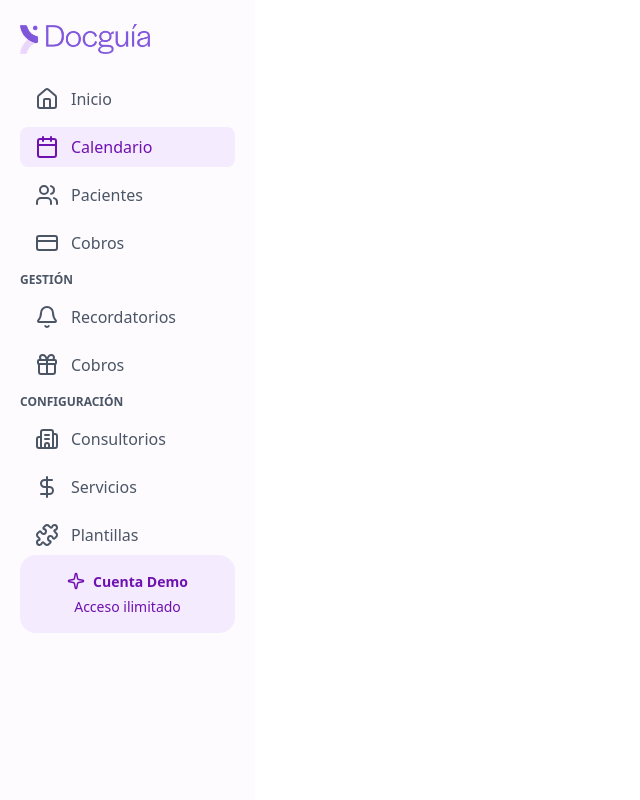
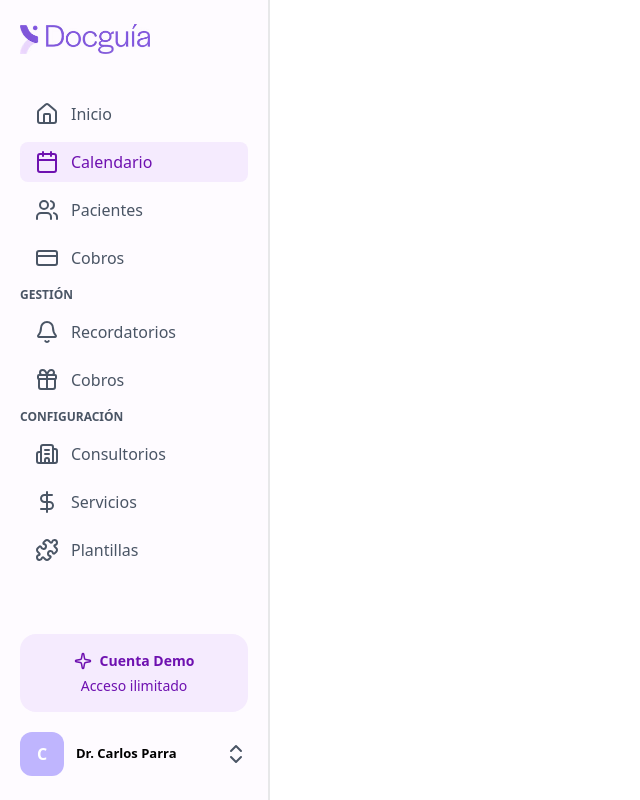
Before and after one commit to pruiz5514/Docguia, a Next.js app: page / in a window 1280 px wide. Shown: the whole page, without its empty margins (0-640 px from the left). Built offline with nearby package versions, Linux system fonts and the light colour scheme.

Commit message:
basic structure of aside

```diff
--- /dev/null
+++ b/src/app/components/molecules/ProfileSection.tsx
@@ -0,0 +1,19 @@
+import { ChevronsUpDown } from 'lucide-react'
+import React from 'react'
+
+const ProfileSection = () => {
+  return (
+    <div className='flex items-center justify-between'>
+        <div className='flex items-center gap-3'>
+            <div className='w-11 h-11 bg-[#bfb5fe] flex justify-center items-center rounded-xl text-white font-bold'>
+                C
+            </div>
+            <span className='text-black font-semibold text-[13px]'>Dr. Carlos Parra</span>
+        </div>
+
+        <button className='text-gray-600'><ChevronsUpDown/></button>
+    </div>
+  )
+}
+
+export default ProfileSection
--- a/src/app/components/organisms/Aside.tsx
+++ b/src/app/components/organisms/Aside.tsx
@@ -3,13 +3,14 @@
 import Image from "next/image"
 import AsideButton from "../atoms/Buttons/AsideButton"
 import { Bell, Building2, Calendar, CreditCard, DollarSign, Gift, House, Puzzle, Sparkle, Users } from "lucide-react"
+import ProfileSection from "../molecules/ProfileSection"
 
 
 
 const Aside: React.FC= () => {
   return (
-    <aside className='w-63.75 min-h-screen bg-surface-muted px-5 py-6'>
-        <div className='mb-6.25'>
+    <aside className='w-67.5 min-h-screen bg-surface-muted px-5 py-6 flex flex-col border-r-2 border-border'>
+        <div className='mb-10'>
             <Image src='/images/logo.avif' alt='logo' width={130} height={100}/>
         </div>
         <nav>
@@ -32,9 +33,12 @@ const Aside: React.FC= () => {
             </ul>
         </nav>
 
-        <div className="w-full bg-primary-100 py-4 flex flex-col items-center gap-1 text-[14px] text-purple-800 rounded-2xl ">
-            <span className="flex items-center gap-2 font-bold"><Sparkle className="w-4.5 h-4.5" /> Cuenta Demo</span>
-            <span className="font-medium">Acceso ilimitado</span>
+        <div className="mt-auto">
+            <div className="w-full bg-primary-100 py-4 flex flex-col items-center gap-1 text-[14px] text-purple-800 rounded-2xl mb-5">
+                <span className="flex items-center gap-2 font-bold"><Sparkle className="w-4.5 h-4.5" /> Cuenta Demo</span>
+                <span className="font-medium">Acceso ilimitado</span>
+            </div>
+            <ProfileSection/>
         </div>
     </aside>
 
--- a/src/app/globals.css
+++ b/src/app/globals.css
@@ -6,4 +6,6 @@
   --color-primary-100: #f5ebfe;
   --color-surface-muted: #fefbff;
 
+  --color-border: #e7e8e9
+
 }
```
